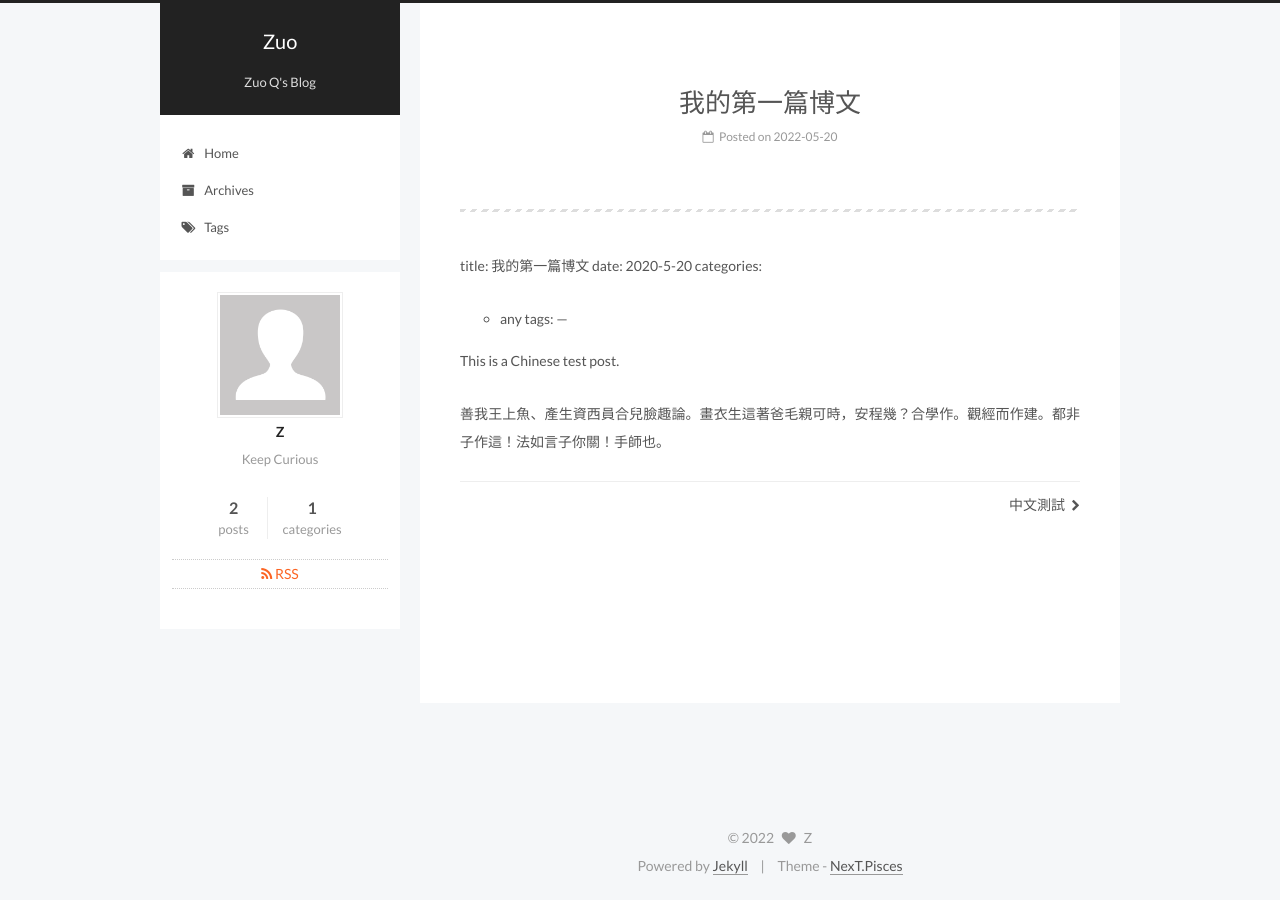
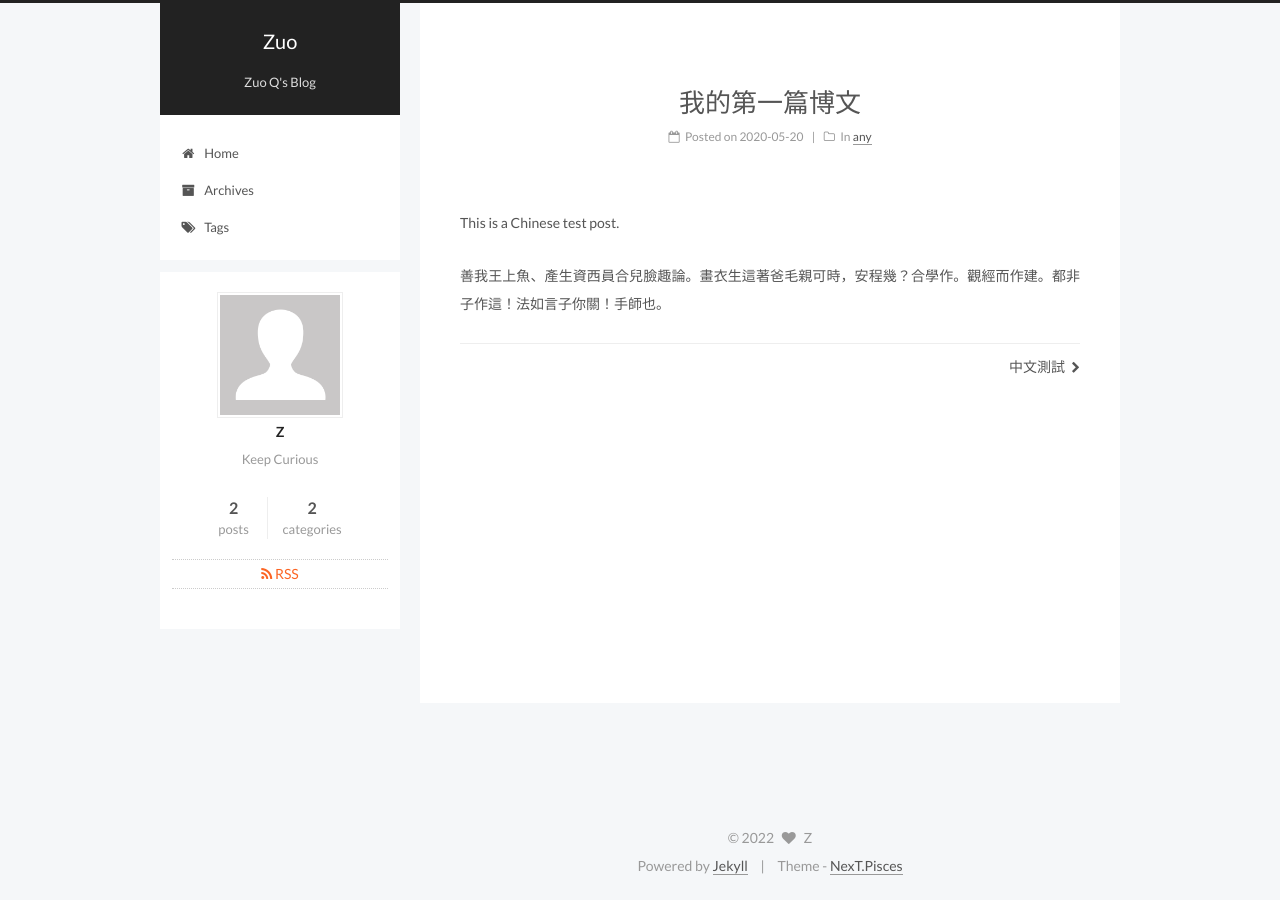
Before and after one commit to ZuoQA/ZuoQA.github.io, a Jekyll site: the page built from _posts/2022-05-20-我的第一篇博文.md, in a window 1280 px wide. Built offline with Jekyll 4.4.1, drawn with Linux system fonts in a browser that asks for light colours; part of the change alters nothing that is shown.

Commit message:
changes3

```diff
--- a/_posts/2022-05-20-我的第一篇博文.md
+++ b/_posts/2022-05-20-我的第一篇博文.md
@@ -1,3 +1,16 @@
+---
+title: 我的第一篇博文
+date: 2020-5-20
+categories:
+- any
+tags:
+---
+
+
+This is a Chinese test post.
+
+善我王上魚、產生資西員合兒臉趣論。畫衣生這著爸毛親可時，安程幾？合學作。觀經而作建。都非子作這！法如言子你關！手師也。
+
 <!-- ---
 title: 我的第一篇博文
 description: 这是我的第一篇博文
@@ -8,15 +21,3 @@ tags:
 
 作为一名IT从业人员，将学习中的问题和感悟记录下来是很重要的。以后会在这里发布我的博客。
  -->
-
----
-title: 我的第一篇博文
-date: 2020-5-20
-categories:
-- any
-tags:
----
-
-This is a Chinese test post.
-
-善我王上魚、產生資西員合兒臉趣論。畫衣生這著爸毛親可時，安程幾？合學作。觀經而作建。都非子作這！法如言子你關！手師也。
```
